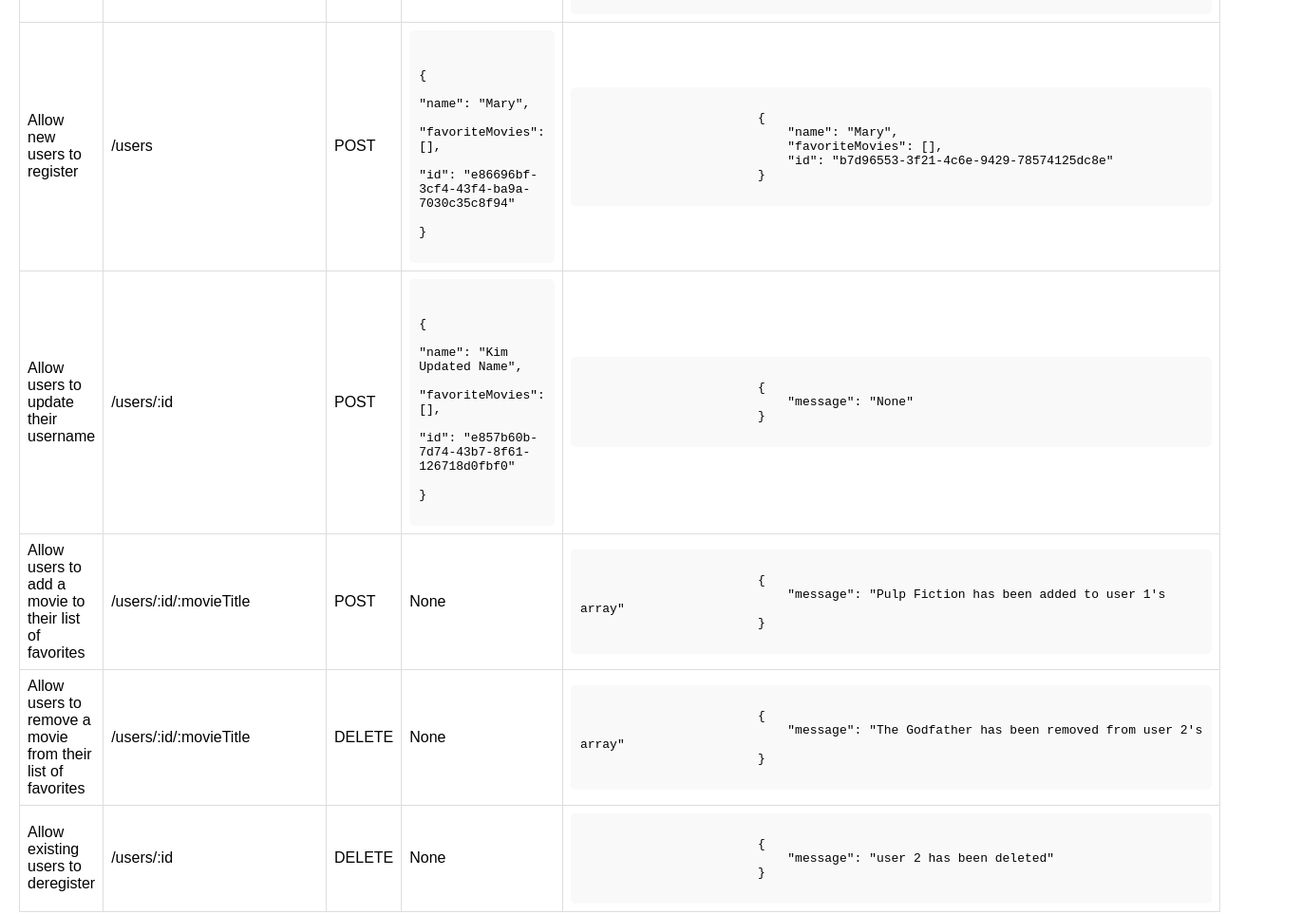
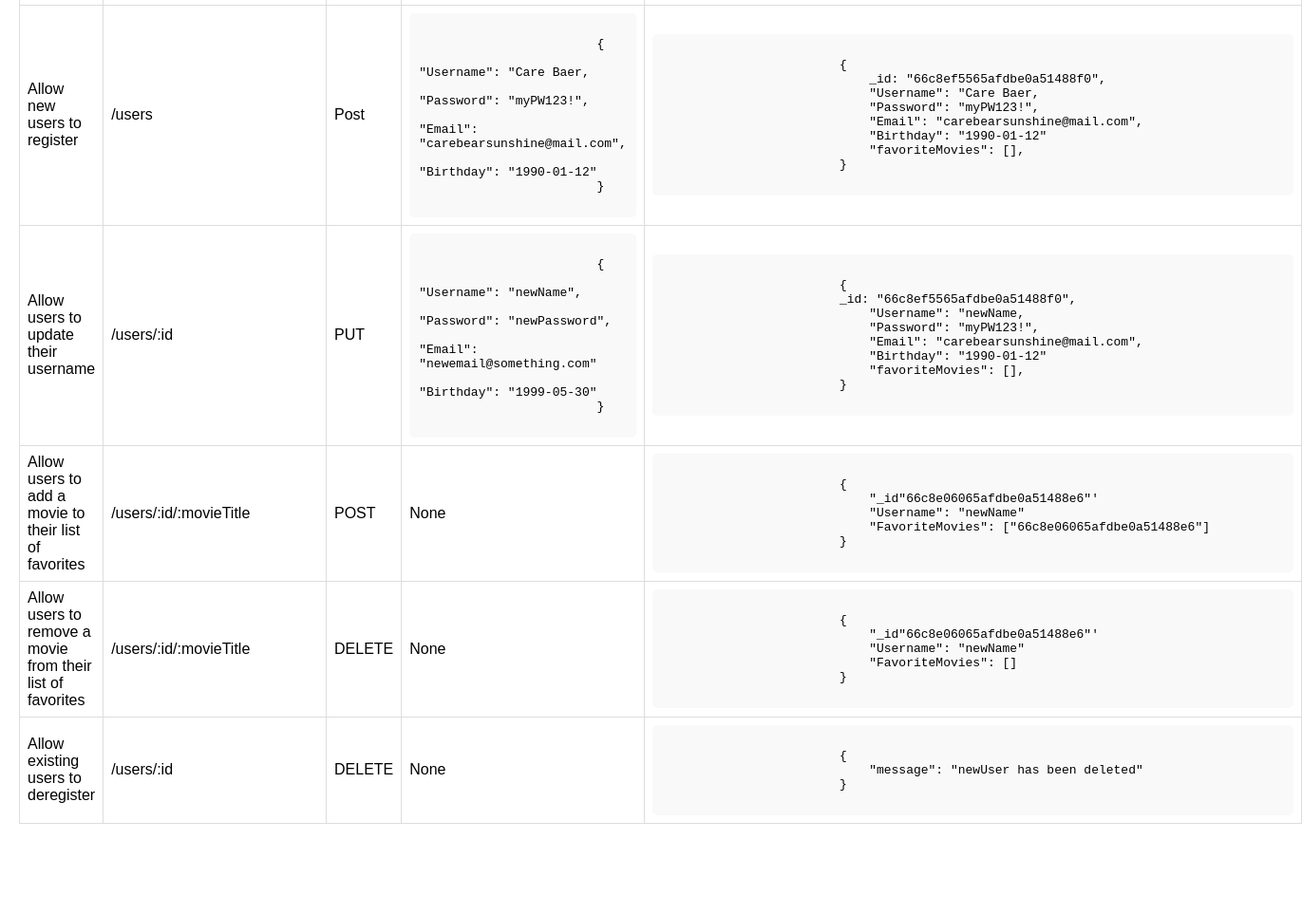
Before and after one commit to AmySikora/movie_api, a website: page public/documentation.html in a window 1280 px wide. Shown: the part 1276-2239 px from the top of the page at 95% size, 1371 px wide, since content can reach past the window. After the commit the page ends 2164 px from the top, so only its background shows below. Drawn offline with Linux system fonts and the light colour scheme; files that its build step writes are made by us from their sources.

Commit message:
updated with new endpoints

```diff
--- a/public/documentation.html
+++ b/public/documentation.html
@@ -106,22 +106,26 @@
             <tr>
                 <td>Allow new users to register</td>
                 <td>/users</td>
-                <td>POST</td>
+                <td>Post</td>
                 <td>
                     <code>
                         {
-                            "name": "Mary",
-                            "favoriteMovies": [],
-                            "id": "e86696bf-3cf4-43f4-ba9a-7030c35c8f94"
+                            "Username": "Care Baer,
+                            "Password": "myPW123!",
+                            "Email": "carebearsunshine@mail.com",
+                            "Birthday": "1990-01-12"
                         }
                     </code>
                 </td>
                 <td>
                     <code>
                         {
-                            "name": "Mary",
+                            _id: "66c8ef5565afdbe0a51488f0",
+                            "Username": "Care Baer,
+                            "Password": "myPW123!",
+                            "Email": "carebearsunshine@mail.com",
+                            "Birthday": "1990-01-12"
                             "favoriteMovies": [],
-                            "id": "b7d96553-3f21-4c6e-9429-78574125dc8e"
                         }
                     </code>
                 </td>
@@ -129,20 +133,26 @@
             <tr>
                 <td>Allow users to update their username</td>
                 <td>/users/:id</td>
-                <td>POST</td>
+                <td>PUT</td>
                 <td>
                     <code>
                         {
-                            "name": "Kim Updated Name",
-                            "favoriteMovies": [],
-                            "id": "e857b60b-7d74-43b7-8f61-126718d0fbf0"
+                            "Username": "newName",
+                            "Password": "newPassword",
+                            "Email": "newemail@something.com"
+                            "Birthday": "1999-05-30"
                         }
                     </code>
                 </td>
                 <td>
                     <code>
                         {
-                            "message": "None"
+                        _id: "66c8ef5565afdbe0a51488f0",
+                            "Username": "newName,
+                            "Password": "myPW123!",
+                            "Email": "carebearsunshine@mail.com",
+                            "Birthday": "1990-01-12"
+                            "favoriteMovies": [],
                         }
                     </code>
                 </td>
@@ -155,7 +165,9 @@
                 <td>
                     <code>
                         {
-                            "message": "Pulp Fiction has been added to user 1's array"
+                            "_id"66c8e06065afdbe0a51488e6"'
+                            "Username": "newName"
+                            "FavoriteMovies": ["66c8e06065afdbe0a51488e6"]
                         }
                     </code>
                 </td>
@@ -168,7 +180,9 @@
                 <td>
                     <code>
                         {
-                            "message": "The Godfather has been removed from user 2's array"
+                            "_id"66c8e06065afdbe0a51488e6"'
+                            "Username": "newName"
+                            "FavoriteMovies": []
                         }
                     </code>
                 </td>
@@ -181,7 +195,7 @@
                 <td>
                     <code>
                         {
-                            "message": "user 2 has been deleted"
+                            "message": "newUser has been deleted"
                         }
                     </code>
                 </td>
```
